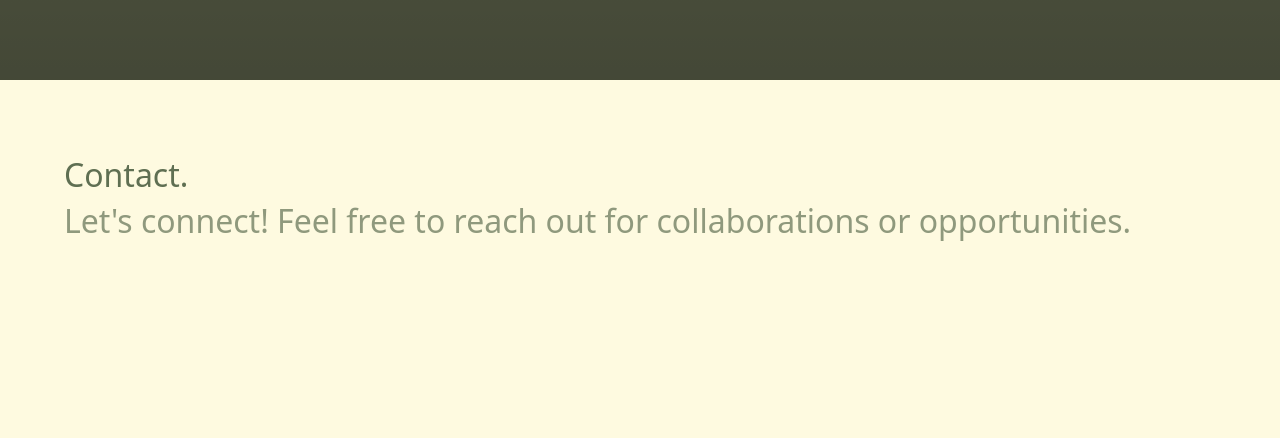
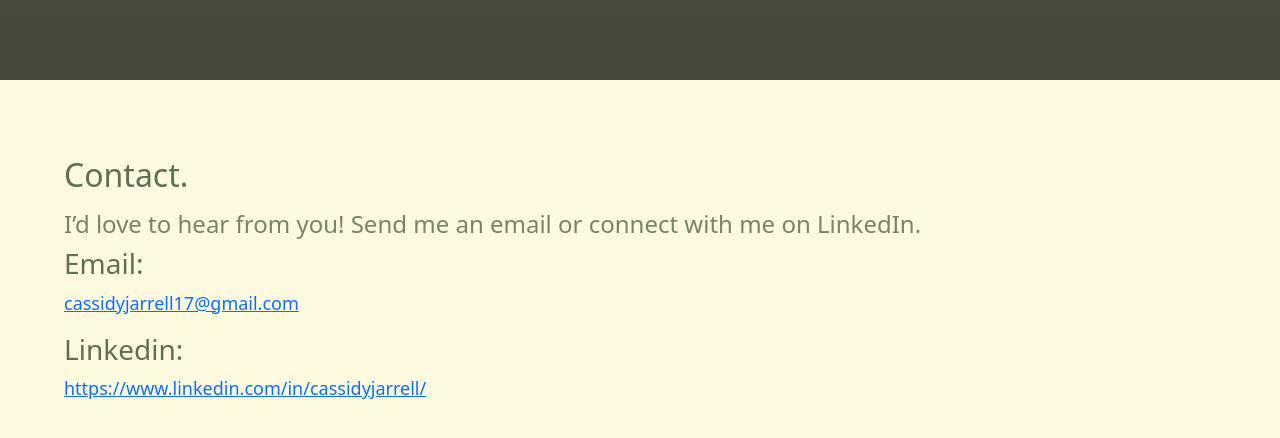
Before and after one commit to cassidyjarrell17/cassidy-jarrell-portfolio, a Next.js app: page / in a window 1280 px wide. Shown: the part 2320-2758 px from the top of the page. Built offline with nearby package versions, Linux system fonts and the light colour scheme.

Commit message:
Update PersonalPortfolioWebsite component

```diff
--- a/app/page.tsx
+++ b/app/page.tsx
@@ -86,8 +86,22 @@ export default function Page() {
       {/* Contact Preview */}
       <section id="contact" className="h-screen flex flex-col justify-start items-start p-8 bg-[#FEFAE0]">
         <div className="mt-[44px]"></div>
-        <h2 className="text-3xl !text-[#5F6F52] font-bold mt-8 ml-8">Contact.</h2>
-        <h2 className="text-3xl !text-[#5F6F52]/70 mt-8 ml-8">Let&apos;s connect! Feel free to reach out for collaborations or opportunities.</h2>
+        <h2 className="text-3xl !text-[#5F6F52] font-bold mt-8 ml-8 !mb-4">Contact.</h2>
+        <h4 className="text-2xl !text-[#5F6F52]/85 mt-8 ml-8">I’d love to hear from you! Send me an email or connect with me on LinkedIn.</h4>
+
+        <div className="space-y-4 ml-8">
+          <h3 className="text-xl !text-[#5F6F52] font-semibold">Email:</h3>
+          <p className="text-lg text-[#5F6F52]">
+            <a href="mailto:cassidyjarrell17@gmail.com" className="hover:underline">cassidyjarrell17@gmail.com</a>
+          </p>
+        </div>
+
+        <div className="space-y-4 ml-8">
+          <h3 className="text-xl !text-[#5F6F52] font-semibold">Linkedin:</h3>
+          <p className="text-lg text-[#5F6F52]">
+            <a href="https://www.linkedin.com/in/cassidyjarrell/" className="hover:underline">https://www.linkedin.com/in/cassidyjarrell/</a>
+          </p>
+        </div>
       </section>
     </div>
   );
--- a/components/PersonalPortfolioWebsite.tsx
+++ b/components/PersonalPortfolioWebsite.tsx
@@ -3,7 +3,7 @@ export default function PersonalPortfolioWebsite()
     return (
         <div>
             <h1>Personal Portfolio Website</h1>
-
+            <h2></h2>
         </div>
     )
 }
```
